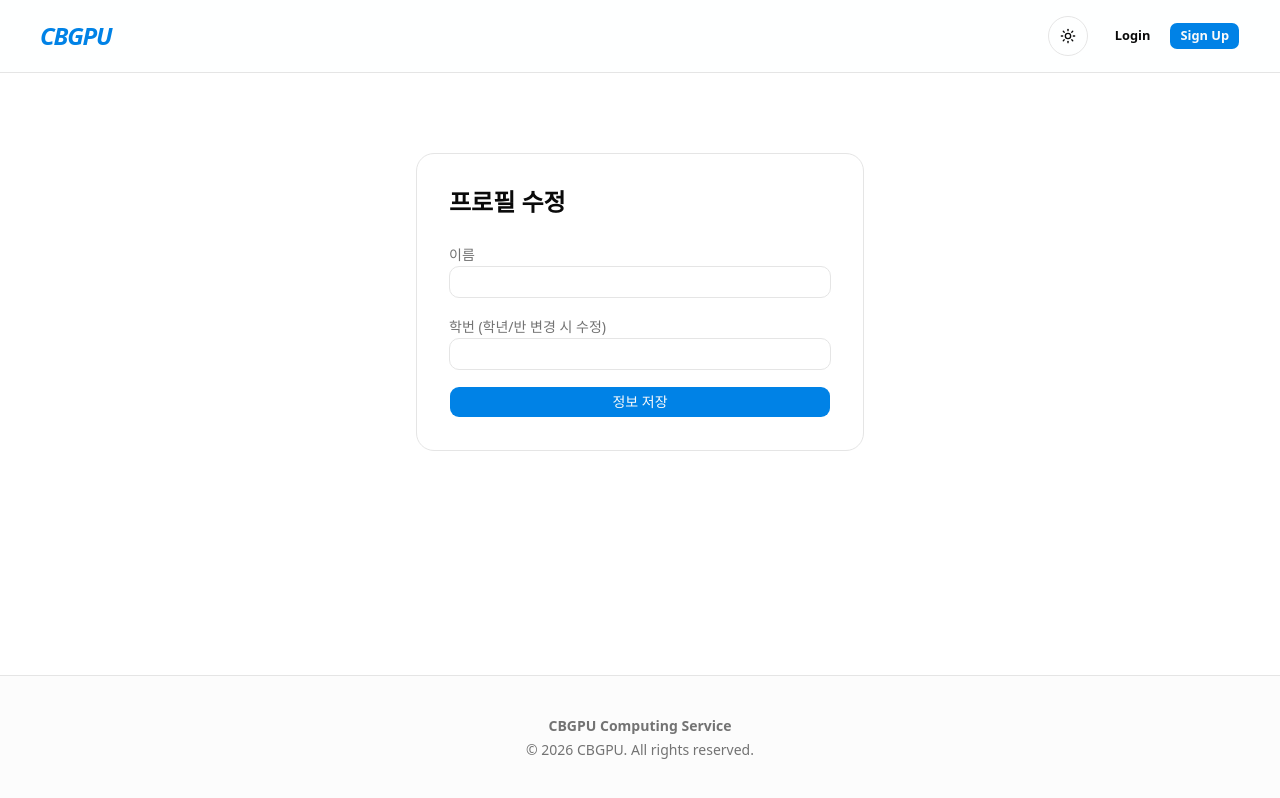
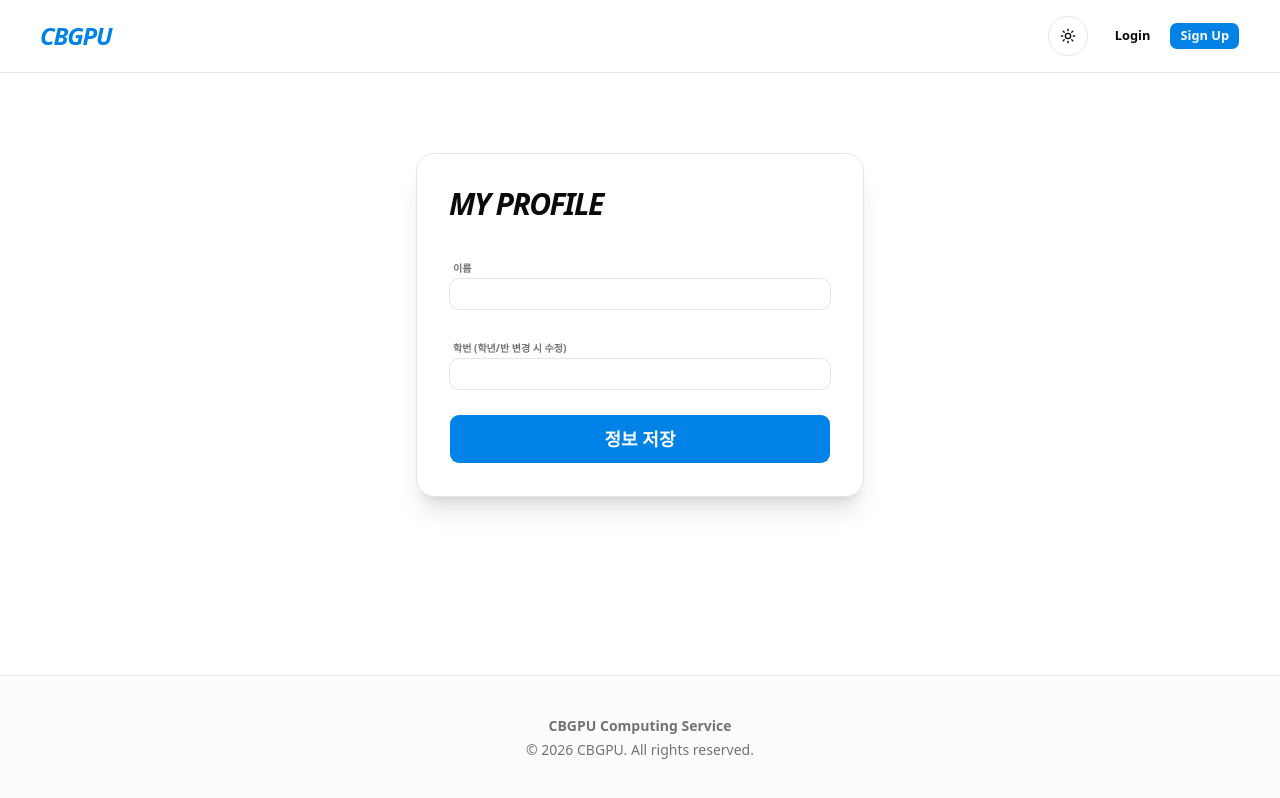
Before and after one commit to lmwmason/CBGPU, a Next.js app in the folder FrontEnd/cbgpu/: page /profile in a window 1280 px wide. Built offline with nearby package versions, Linux system fonts and the light colour scheme; no server answers.

Commit message:
feat: stabilize auth session, fix multi-tab lock issues, and update profile page with modern UI

```diff
--- a/FrontEnd/cbgpu/src/app/profile/page.tsx
+++ b/FrontEnd/cbgpu/src/app/profile/page.tsx
@@ -3,9 +3,11 @@ import { useEffect, useState } from 'react';
 import { supabase } from '@/lib/supabase';
 import { Button } from '@/components/ui/button';
 import { Input } from '@/components/ui/input';
+import { toast } from 'sonner';
 
 export default function Profile() {
   const [loading, setLoading] = useState(true);
+  const [isUpdating, setIsUpdating] = useState(false);
   const [studentId, setStudentId] = useState('');
   const [fullName, setFullName] = useState('');
 
@@ -14,43 +16,76 @@ export default function Profile() {
   }, []);
 
   async function getProfile() {
+    try {
       const { data: { user } } = await supabase.auth.getUser();
       if (user) {
-      let { data } = await supabase.from('profiles').select('*').eq('id', user.id).single();
+        let { data, error } = await supabase.from('profiles').select('*').eq('id', user.id).single();
+        if (error) throw error;
         if (data) {
           setStudentId(data.student_id);
           setFullName(data.full_name);
         }
       }
+    } catch (err: any) {
+      console.error(err);
+    } finally {
       setLoading(false);
+    }
   }
 
   async function updateProfile() {
+    setIsUpdating(true);
+    try {
       const { data: { user } } = await supabase.auth.getUser();
+      if (!user) throw new Error("로그인이 필요합니다.");
+
       const { error } = await supabase.from('profiles').update({
         student_id: studentId,
         full_name: fullName,
-    }).eq('id', user?.id);
+      }).eq('id', user.id);
 
-    if (error) alert(error.message);
-    else alert('프로필이 업데이트되었습니다!');
+      if (error) throw error;
+      toast.success('프로필이 업데이트되었습니다!');
+    } catch (error: any) {
+      toast.error(error.message || '업데이트 실패');
+    } finally {
+      setIsUpdating(false);
+    }
   }
 
-  if (loading) return <p>Loading...</p>;
+  if (loading) return (
+    <div className="flex items-center justify-center min-h-[50vh]">
+      <div className="animate-pulse text-muted-foreground font-bold">Loading Profile...</div>
+    </div>
+  );
 
   return (
-    <div className="max-w-md mx-auto mt-10 p-8 bg-card border border-border rounded-2xl">
-      <h2 className="text-2xl font-bold mb-6">프로필 수정</h2>
-      <div className="space-y-4">
-        <div>
-          <label className="text-sm text-muted-foreground">이름</label>
-          <Input value={fullName} onChange={(e: any) => setFullName(e.target.value)} />
+    <div className="max-w-md mx-auto mt-10 p-8 bg-card border border-border rounded-2xl shadow-xl transition-colors duration-500">
+      <h2 className="text-3xl font-black mb-8 italic uppercase tracking-tighter">My Profile</h2>
+      <div className="space-y-6">
+        <div className="space-y-1.5">
+          <label className="text-[10px] font-black uppercase text-muted-foreground ml-1">이름</label>
+          <Input
+            value={fullName}
+            onChange={(e: any) => setFullName(e.target.value)}
+            className="bg-background border-input font-bold"
+          />
         </div>
-        <div>
-          <label className="text-sm text-muted-foreground">학번 (학년/반 변경 시 수정)</label>
-          <Input value={studentId} onChange={(e: any) => setStudentId(e.target.value)} />
+        <div className="space-y-1.5">
+          <label className="text-[10px] font-black uppercase text-muted-foreground ml-1">학번 (학년/반 변경 시 수정)</label>
+          <Input
+            value={studentId}
+            onChange={(e: any) => setStudentId(e.target.value)}
+            className="bg-background border-input font-bold"
+          />
         </div>
-        <Button onClick={updateProfile} className="w-full">정보 저장</Button>
+        <Button
+          onClick={updateProfile}
+          disabled={isUpdating}
+          className="w-full py-6 font-black text-lg transition-all active:scale-95"
+        >
+          {isUpdating ? "저장 중..." : "정보 저장"}
+        </Button>
       </div>
     </div>
   );
--- a/FrontEnd/cbgpu/src/lib/supabase.ts
+++ b/FrontEnd/cbgpu/src/lib/supabase.ts
@@ -7,5 +7,7 @@ export const supabase = createClient(supabaseUrl, supabaseAnonKey, {
   auth: {
     persistSession: true,
     autoRefreshToken: true,
+    detectSessionInUrl: true,
+    flowType: 'pkce',
   }
 });
```
Lines whose indentation alone changed are shown as unchanged.
